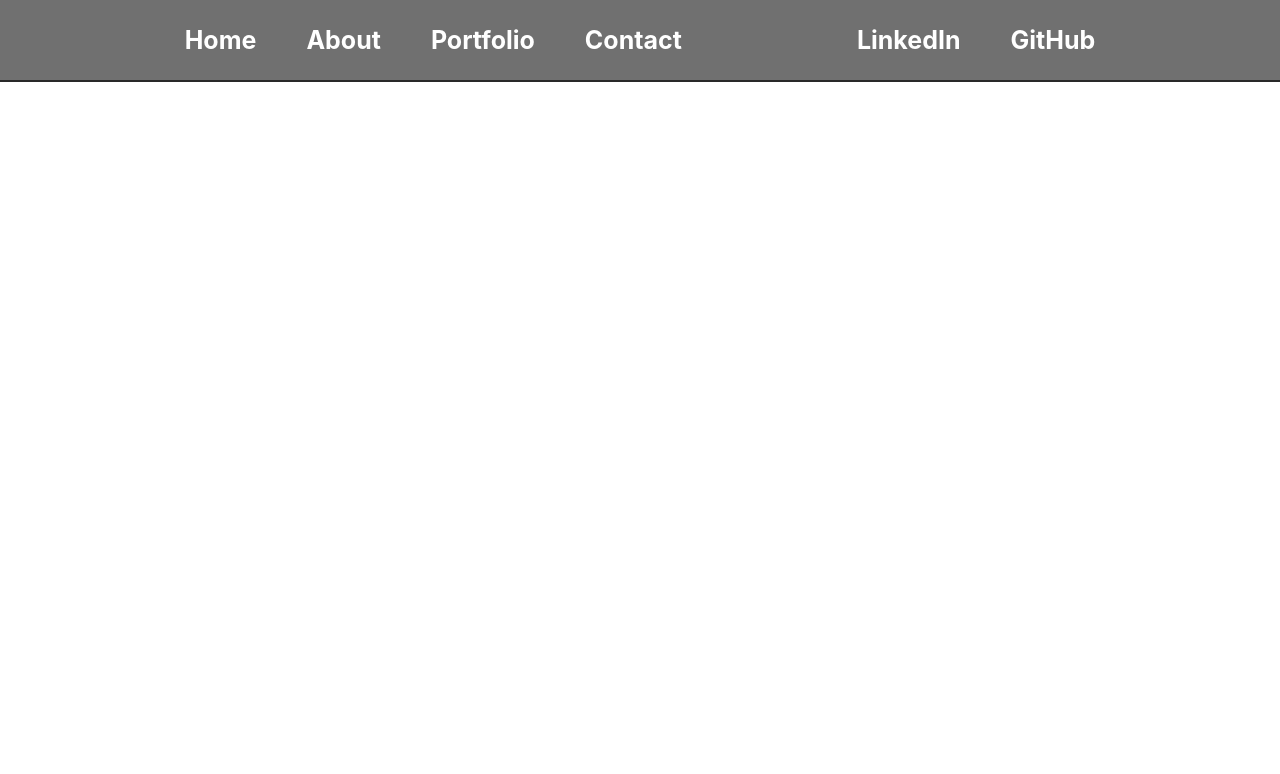
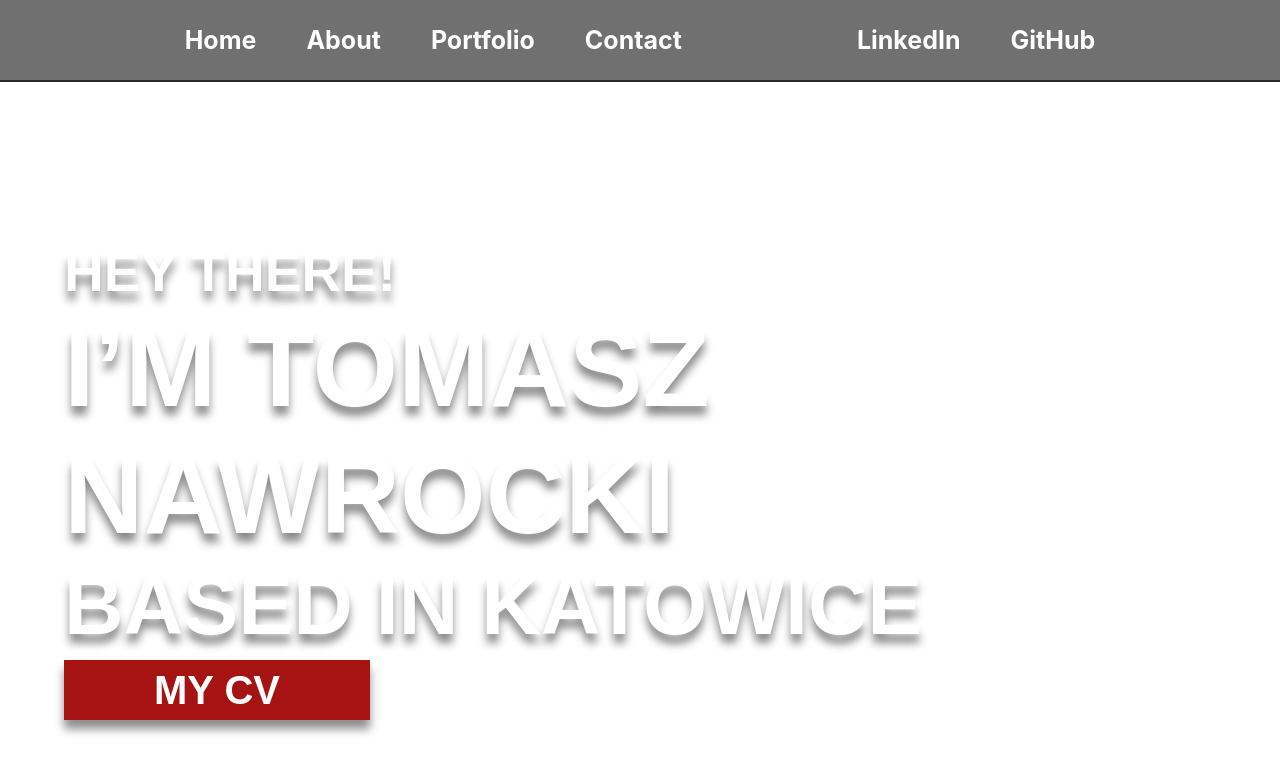
Before and after one commit to NavroO/Portfolio-Application, a React (Create React App) app in the folder portfolio/: page / in a window 1280 px wide. Shown: the top 774 px of the page. Built offline with nearby package versions, Linux system fonts and the light colour scheme.

Commit message:
Find some bugs

```diff
--- a/portfolio/src/App.js
+++ b/portfolio/src/App.js
@@ -1,7 +1,5 @@
 import React from 'react';
 import Header from "./Components/Header.jsx";
-
-
 
 function App() {
   return (
--- a/portfolio/src/Components/Header.jsx
+++ b/portfolio/src/Components/Header.jsx
@@ -16,6 +16,15 @@ class Header extends Component {
                     <li><a href="https://github.com/NavroO" target="_blank">GitHub</a></li>
                 </ul>
             </nav>
+
+
+          <div className="welcome">
+            <p>Hey There!</p>
+            <h1>I’m <strong>Tomasz Nawrocki</strong></h1>
+            <h2>Based In Katowice</h2>
+            <button className="headerButton">MY CV</button>
+          </div>
+
       </div>
     );
   }
--- a/portfolio/src/Styles/HeaderStyle.css
+++ b/portfolio/src/Styles/HeaderStyle.css
@@ -105,7 +105,7 @@ header h2 {
     font-weight: normal;
 }
 
-header button {
+.headerButton {
     line-height: 32px;
     font-weight: 300;
     cursor: pointer;
@@ -129,7 +129,7 @@ header button {
         text-shadow: 0px 6px 6px rgba(0, 0, 0, 0.30);
     }
 
-    header button {
+    .headerButton {
         line-height: 35px;
         font-weight: 400;
         padding: 0 60px;
@@ -147,7 +147,7 @@ header button {
         text-shadow: 0px 6px 6px rgba(0, 0, 0, 0.30);
     }
 
-    header button {
+    .headerButton {
         line-height: 20px;
         font-weight: 200;
         padding: 0 30px;
@@ -177,7 +177,7 @@ header button {
         font-weight: 30px;
     }
 
-    header button {
+    .headerButton {
         line-height: 40px;
         font-weight: 400;
         padding: 0 70px;
@@ -207,7 +207,7 @@ header button {
         font-weight: 50px;
     }
 
-    header button {
+    .headerButton {
         line-height: 50px;
         font-weight: 500;
         padding: 0 80px;
@@ -241,7 +241,7 @@ header button {
         font-weight: 60px;
     }
 
-    header button {
+    .headerButton {
         line-height: 60px;
         font-weight: 600;
         padding: 0 90px;
@@ -276,7 +276,7 @@ header button {
         font-weight: 70px;
     }
 
-    header button {
+    .headerButton {
         line-height: 80px;
         font-weight: 700;
         padding: 0 90px;
```
Also changed, not shown: 1 other file (tests, documents, lock files or other folders).
